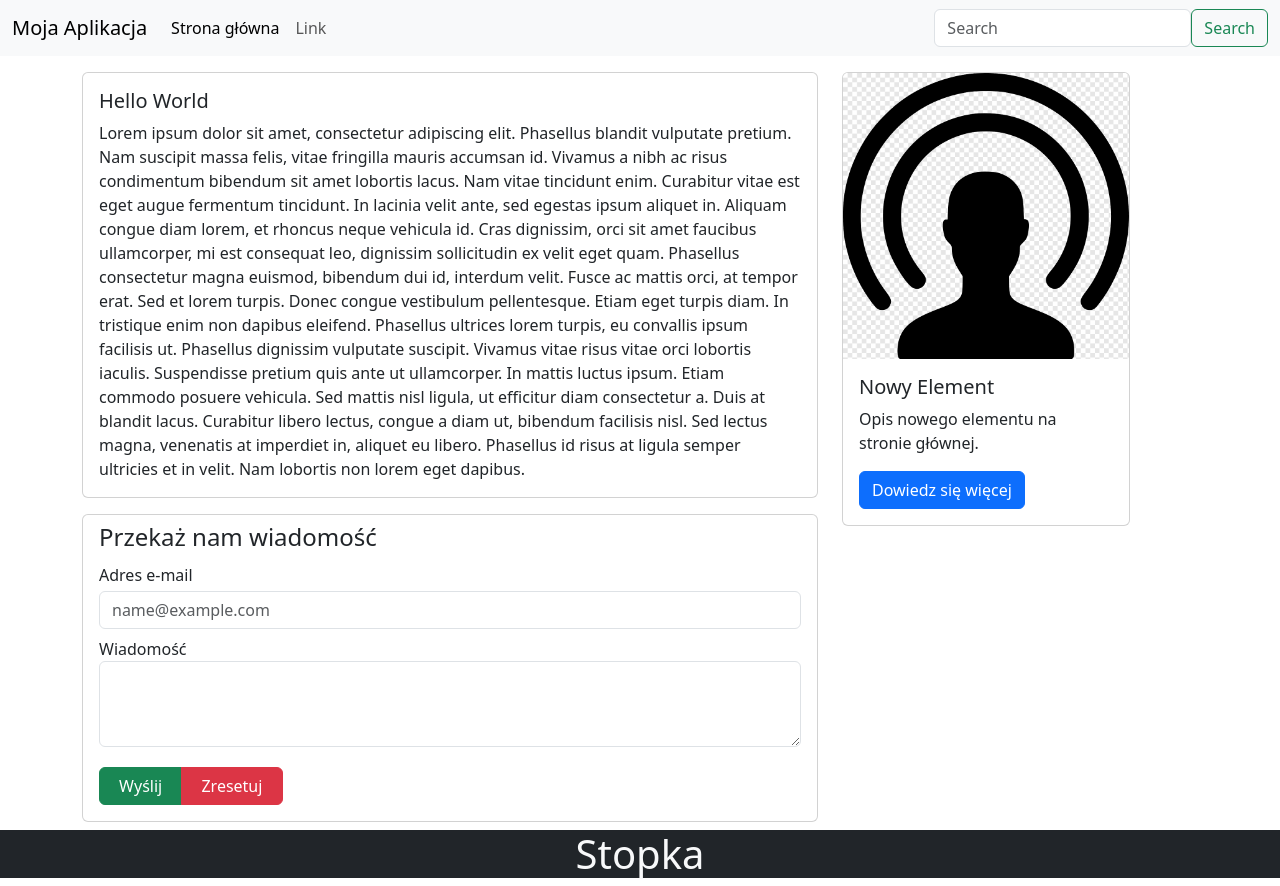
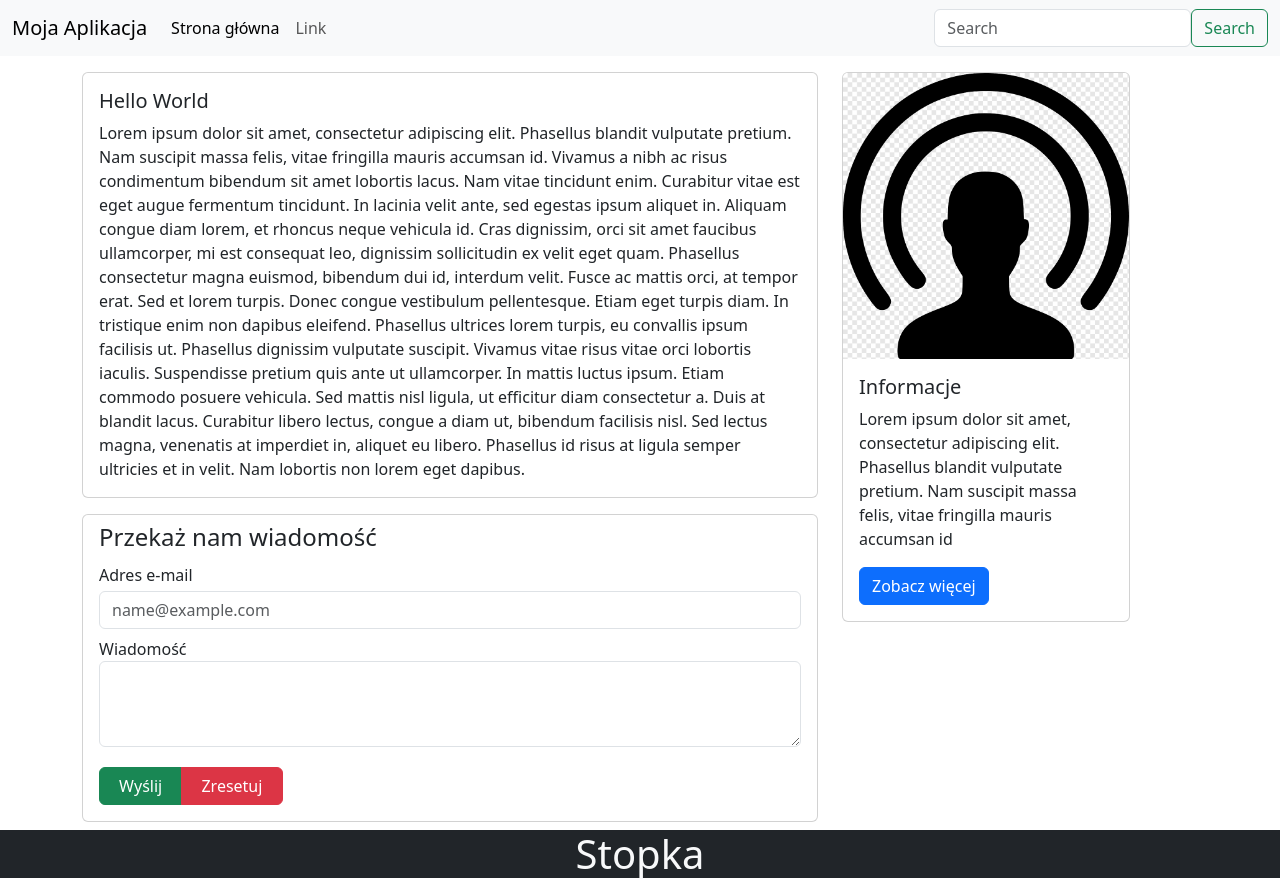
Before and after one commit to nic00la1/bootstrapConnectTEB, an Angular app: page / in a window 1280 px wide. Built offline with nearby package versions, Linux system fonts and the light colour scheme.

Commit message:
info takie same w kartce z zdjeciem ✅

```diff
--- a/src/app/app.component.html
+++ b/src/app/app.component.html
@@ -116,9 +116,13 @@
           alt="Card image cap"
         />
         <div class="card-body">
-          <h5 class="card-title">Nowy Element</h5>
-          <p class="card-text">Opis nowego elementu na stronie głównej.</p>
-          <a href="#" class="btn btn-primary">Dowiedz się więcej</a>
+          <h5 class="card-title">Informacje</h5>
+          <p class="card-text">
+            Lorem ipsum dolor sit amet, consectetur adipiscing elit. Phasellus
+            blandit vulputate pretium. Nam suscipit massa felis, vitae fringilla
+            mauris accumsan id
+          </p>
+          <a href="#" class="btn btn-primary">Zobacz więcej</a>
         </div>
       </div>
     </div>
```
